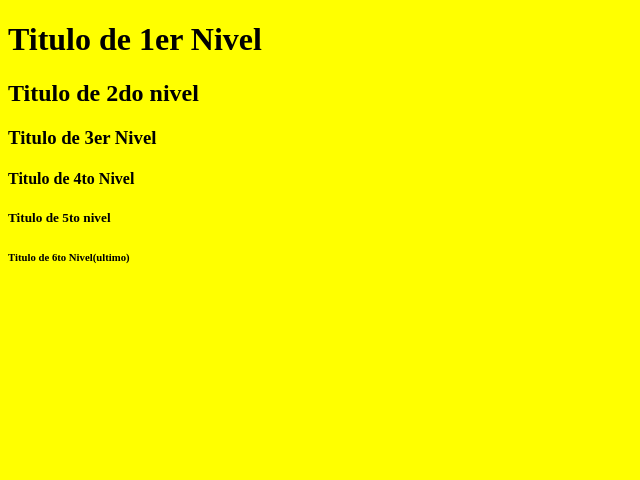
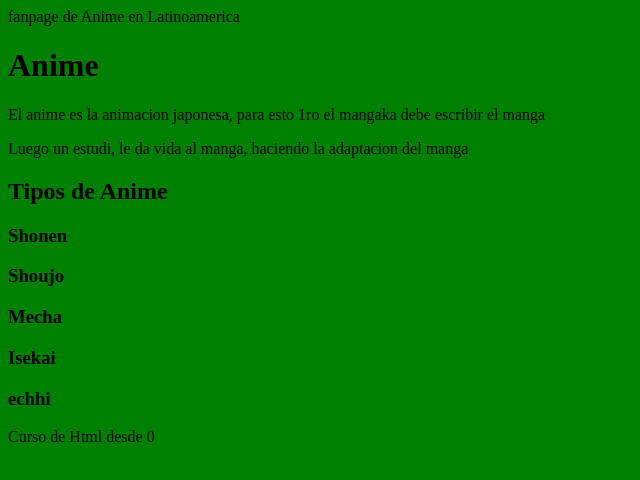
Before and after one commit to fisiangel14/html-2020, a plain HTML site: page 02/index.html in a window 1280 px wide. Shown: the whole page, without its empty margins (0-640 px from the left). Drawn offline with Linux system fonts and the light colour scheme.

Commit message:
more tag

```diff
--- a/02/index.html
+++ b/02/index.html
@@ -14,12 +14,28 @@
     </head>
     <!-- Se agrega toda la informacion que si se ve en la pagina web -->
     <body>
-        <h1>Titulo de 1er Nivel</h1>
-        <h2>Titulo de 2do nivel</h2>
-        <h3>Titulo de 3er Nivel</h3>
-        <h4>Titulo de 4to Nivel</h4>
+        <header>
+            fanpage de Anime en Latinoamerica
+        </header>
+        <main>
+
+        <h1>Anime</h1>
+        <p>El anime es la animacion japonesa, para esto 1ro el mangaka debe escribir el manga</p>
+        <p>Luego un estudi, le da vida al manga, haciendo la adaptacion del manga</p>
+        <h2>Tipos de Anime</h2>
+        <h3>Shonen</h3>
+        <h3>Shoujo</h3>
+        <h3>Mecha</h3>
+        <h3>Isekai</h3>
+        <h3>echhi</h3>
+
+        <!-- <h4>Titulo de 4to Nivel</h4>
         <h5>Titulo de 5to nivel</h5>
-        <h6>Titulo de 6to Nivel(ultimo)</h6>
+        <h6>Titulo de 6to Nivel(ultimo)</h6> -->
+        </main>
+        <footer>
+            Curso de Html desde 0
+        </footer>
         <script src="script.js"></script>
     </body>
 </html>
--- a/02/style.css
+++ b/02/style.css
@@ -1,3 +1,3 @@
 html {
-  background: yellow;
+  background: green;
 }
```
